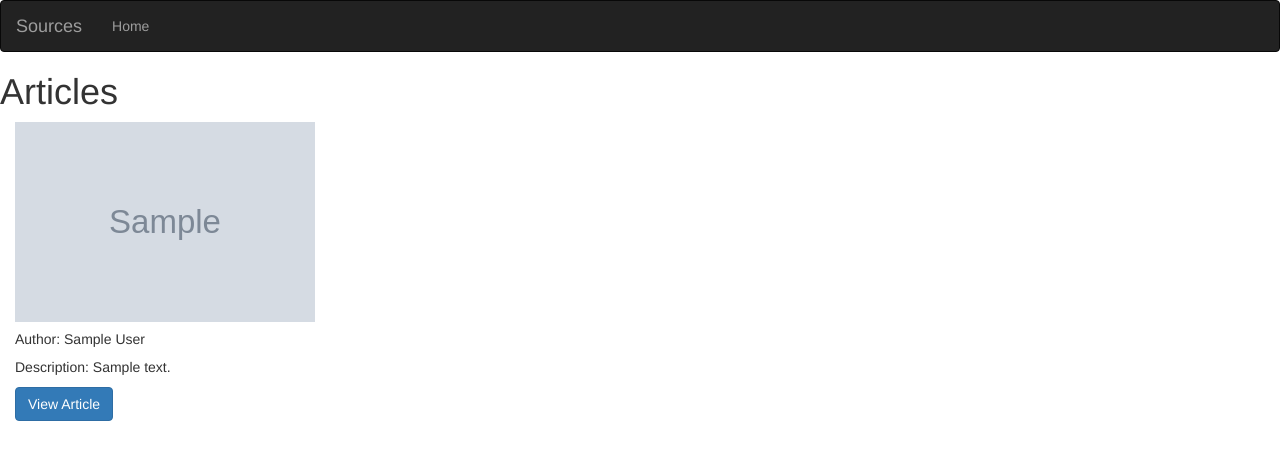
After one commit to kevaf/NewsCatchUp, a Flask app: template app/templates/articles.html in a window 1280 px wide. The commit adds this page. Shown: the top 460 px of the page. Run offline with Flask 2, Linux system fonts and the light colour scheme; the template is opened without the code that fills it: most values are stand-ins (such as "Sample title", 1, 10 or a date in 2020); grey boxes marked "Sample" are stand-in pictures; some libraries are stand-ins or nearby versions.

Commit message:
added articles display

```diff
--- a/app/main/views.py
+++ b/app/main/views.py
@@ -13,11 +13,11 @@ def index():
     source = get_sources()
     return render_template ('index.html', title=title, source = source)
 
-@main.route('/sources')
-def sources():
+@main.route('/sources/<id>')
+def sources(id):
     '''
     View root page function that returns the sources page and its data
     '''
     articles= get_article(id)
 
-    return render_template ('index.html', articles=articles)
+    return render_template ('articles.html', articles=articles)
--- a/app/n_source_model.py
+++ b/app/n_source_model.py
@@ -2,7 +2,8 @@ class Source:
     """
     class that instantiates objects of the source class
     """
-    def __init__(self, name, description, url, category, language, country):
+    def __init__(self,id, name, description, url, category, language, country):
+        self.id = id
         self.name = name
         self.description = description
         self.url = url
--- a/app/request.py
+++ b/app/request.py
@@ -41,6 +41,7 @@ def process_results(source_list):
     source_results= []
 
     for source_res in source_list:
+        id = source_res.get('id')
         name = source_res.get('name')
         description = source_res.get('description')
         url = source_res.get('url')
@@ -49,13 +50,13 @@ def process_results(source_list):
         language = source_res.get('language')
 
         if name:
-            source_objects = Source(name, description, url, category, language, country)
+            source_objects = Source(id, name, description, url, category, language, country)
             source_results.append(source_objects)
 
     return source_results
 
 def get_article(id):
-    get_article_url= articles_url.format(id,api_key)
+    get_article_url= 'https://newsapi.org/v2/top-headlines?sources={}&apiKey=ebfc7f378b3644929cb1c49457b7d575'.format(id)
     with urllib.request.urlopen(get_article_url) as url:
         get_article_url_data=url.read()
         get_article_url_response=json.loads(get_article_url_data)
--- /dev/null
+++ b/app/templates/articles.html
@@ -0,0 +1,30 @@
+{% extends 'base.html'%}
+
+{% block content %}
+
+<h1>Articles</h1>
+<div class="container-fluid">
+    <div class="row">
+        {% for articles in articles%}
+        <div class="col-md-4">
+
+
+
+            <div class="card">
+
+                <img class="card-img-top" src="{{articles.urlToImage}}" alt="Card image cap" style="height: 200px; width: 300px;">
+                <div class="card-body">
+                  <h5 class="card-title">Author: {{articles.author}}</h5>
+                  <p class="card-text">Description: {{articles.desc}}</p>
+                  <a href="{{articles.url}}" class="btn btn-primary">View Article</a>
+                </div>
+
+              </div>
+
+        </div>
+        {% endfor%}
+    </div>
+
+</div>
+
+{% endblock%}
```
Also changed, not shown: app/templates/index.html (+14 -5 lines), app/static/css/index.css (added).
